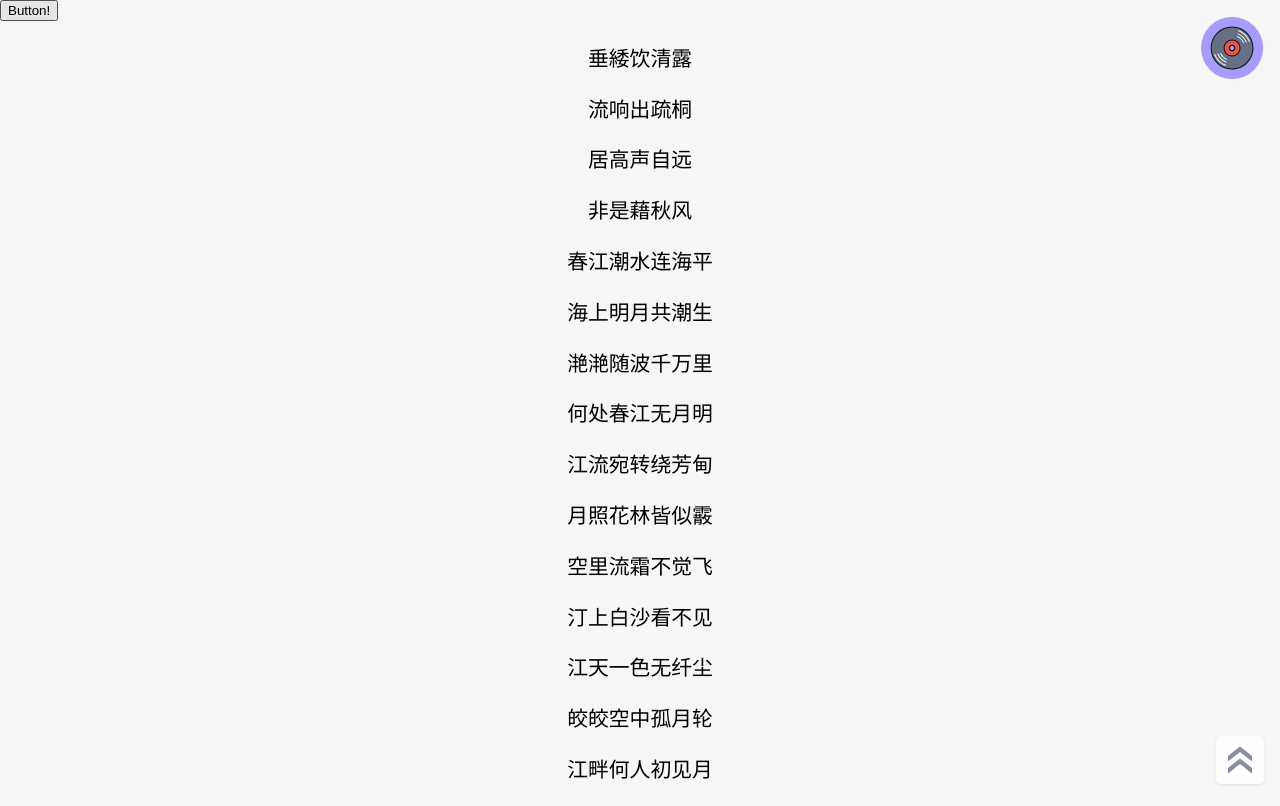
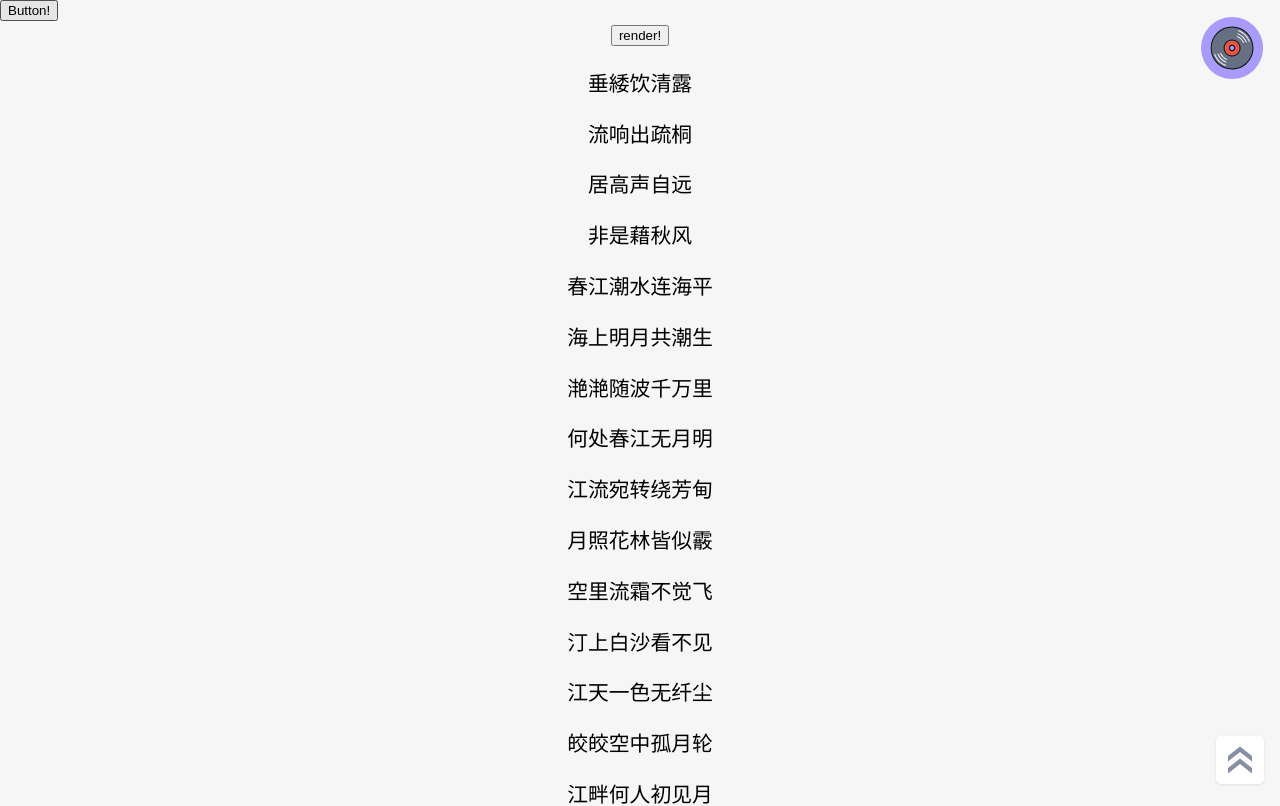
Before and after one commit to winzipsdo/react_demos, a React app: page / in a window 1280 px wide. Shown: the top 806 px of the page. Built offline with nearby package versions, Linux system fonts and the light colour scheme.

Commit message:
lazy load test

```diff
--- a/src/ButtonToTop/bezier.js
+++ b/src/ButtonToTop/bezier.js
@@ -13,7 +13,7 @@ export default function cubic_bezier(ratio, x1, y1, x2, y2) {
         + spotB.x * ratio ** 3 * 3
         + spotC.x * ratio ** 2 * 3
         - spotC.x * ratio ** 3 * 3
-        + spotD.x * ratio ** 3 ,
+        + spotD.x * ratio ** 3,
         y: spotA.y
         - spotA.y * ratio ** 1 * 3
         + spotA.y * ratio ** 2 * 3
--- a/src/Content/Content.css
+++ b/src/Content/Content.css
@@ -8,7 +8,8 @@
 
 .para{
     position: relative;
-    transition: color 0.5s;
+    transition: color 0.5s, 2s;
+    z-index: 0;
 }
 
 .para::before{
--- a/src/Content/Content.js
+++ b/src/Content/Content.js
@@ -2,6 +2,37 @@ import React, {Component} from  'react';
 import style from './Content.css';
 
 export default class Content extends Component{
+
+    constructor(props){
+        super(props);
+        this.test = this.test.bind(this);
+        // this.timer = setInterval(this.lazy_render,1000);//test lazy load
+    }
+
+    componentWillUnmount(){
+        clearInterval(this.timer);
+    }
+
+    lazy_render(){
+        const para = document.getElementsByClassName(style.para);
+        const scrollTop = window.pageYOffset || document.documentElement.scrollTop || document.body.scrollTop;
+        const viewPortHeight = window.innerHeight || document.documentElement.clientHeight || document.body.clientHeight;
+        for (let i = 0; i<para.length;i++){
+            let height = scrollTop + viewPortHeight - para[i].offsetTop;
+            if (height > 0){
+                para[i].style.backgroundColor = 'red';
+            } else {
+                para[i].style.backgroundColor = 'inherit';
+            }
+        }
+    }
+
+    test(e){
+        const target = e.target;
+        if (target.nodeName.toLowerCase() === 'p'){
+            alert(target.offsetTop);
+        }
+    }
 
     render(){
 
@@ -10,7 +41,10 @@ export default class Content extends Component{
             <p className={style.para} key={para.toString()}>{para}</p>
         );
         return (
-            <div className={style.container}>{content}</div>
+            <div className={style.container} onClick={this.test}>
+                <button onClick={this.lazy_render}>render!</button>
+                {content}
+            </div>
         );
     }
 }
```
